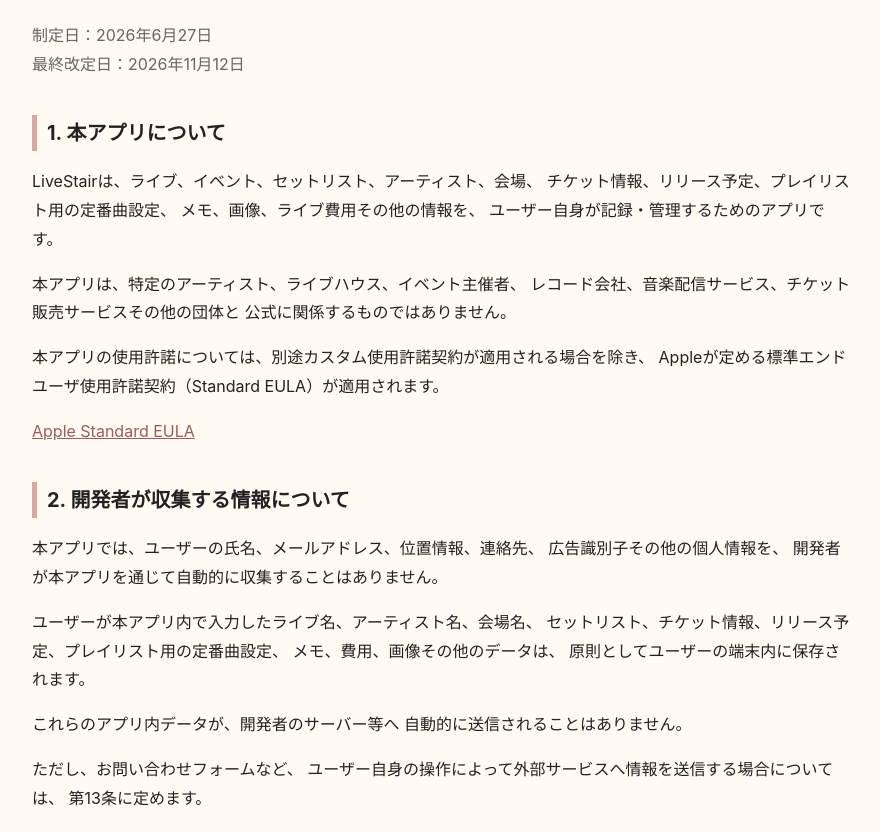
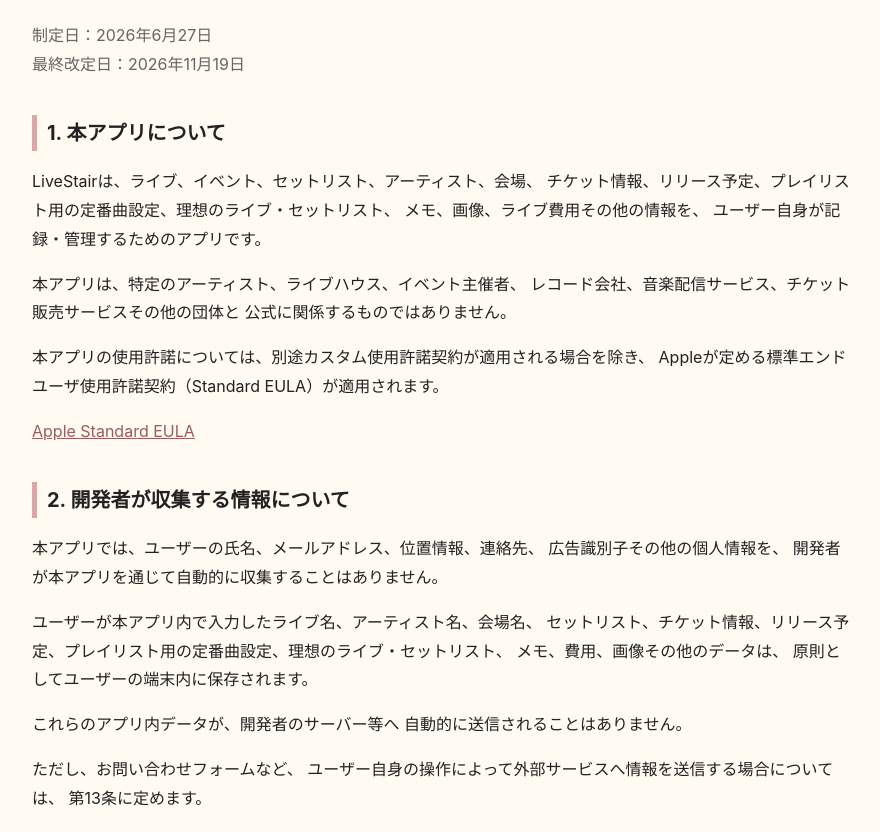
Before and after one commit to livestair-support/livestair-policy, a plain HTML site: page index.html in a window 1280 px wide. Shown: the part 120-952 px from the top of the page, without its empty margins (198-1078 px from the left). Drawn offline with Linux system fonts and the light colour scheme.

Commit message:
理想のライブとセットリストの端末保存とバックアップを説明

```diff
--- a/index.html
+++ b/index.html
@@ -57,7 +57,7 @@
 
   <p class="date">
     制定日：2026年6月27日<br>
-    最終改定日：2026年11月12日
+    最終改定日：2026年11月19日
   </p>
 
 
@@ -65,7 +65,7 @@
 
   <p>
     LiveStairは、ライブ、イベント、セットリスト、アーティスト、会場、
-    チケット情報、リリース予定、プレイリスト用の定番曲設定、
+    チケット情報、リリース予定、プレイリスト用の定番曲設定、理想のライブ・セットリスト、
     メモ、画像、ライブ費用その他の情報を、
     ユーザー自身が記録・管理するためのアプリです。
   </p>
@@ -102,7 +102,7 @@
 
   <p>
     ユーザーが本アプリ内で入力したライブ名、アーティスト名、会場名、
-    セットリスト、チケット情報、リリース予定、プレイリスト用の定番曲設定、
+    セットリスト、チケット情報、リリース予定、プレイリスト用の定番曲設定、理想のライブ・セットリスト、
     メモ、費用、画像その他のデータは、
     原則としてユーザーの端末内に保存されます。
   </p>
@@ -253,7 +253,7 @@
   <p>
     バックアップデータには、ユーザーが登録したライブ情報、
     アーティスト情報、会場情報、セットリスト、チケット情報、リリース予定、
-    プレイリスト用の定番曲設定、メモ、費用、画像に関する情報その他のデータが
+    プレイリスト用の定番曲設定、理想のライブ・セットリスト、メモ、費用、画像に関する情報その他のデータが
     含まれる場合があります。
   </p>
 
```
